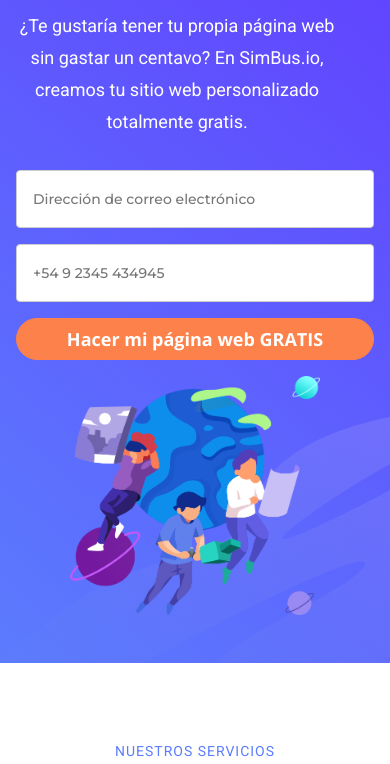
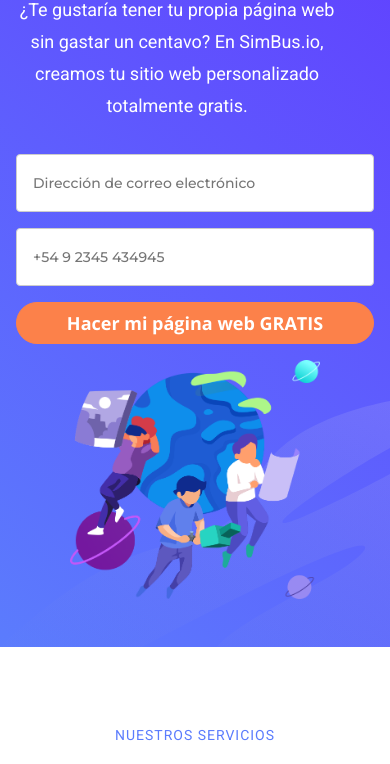
Before and after one commit to pablospata/simbus-landing-free, a plain HTML site: page index.html in a window 390 px wide. Shown: the part 274-1038 px from the top of the page. Drawn offline with nearby package versions, Linux system fonts and the light colour scheme.

Commit message:
Corregir margin hero

```diff
--- a/style-gratis.css
+++ b/style-gratis.css
@@ -917,7 +917,7 @@ footer section .copyright {
 
 @media screen and (max-width: 815px) {
     #hero {
-        padding: 5rem 1rem 3rem 1rem;
+        padding: 4rem 1rem 3rem 1rem;
         height: auto;
     }
 
```
